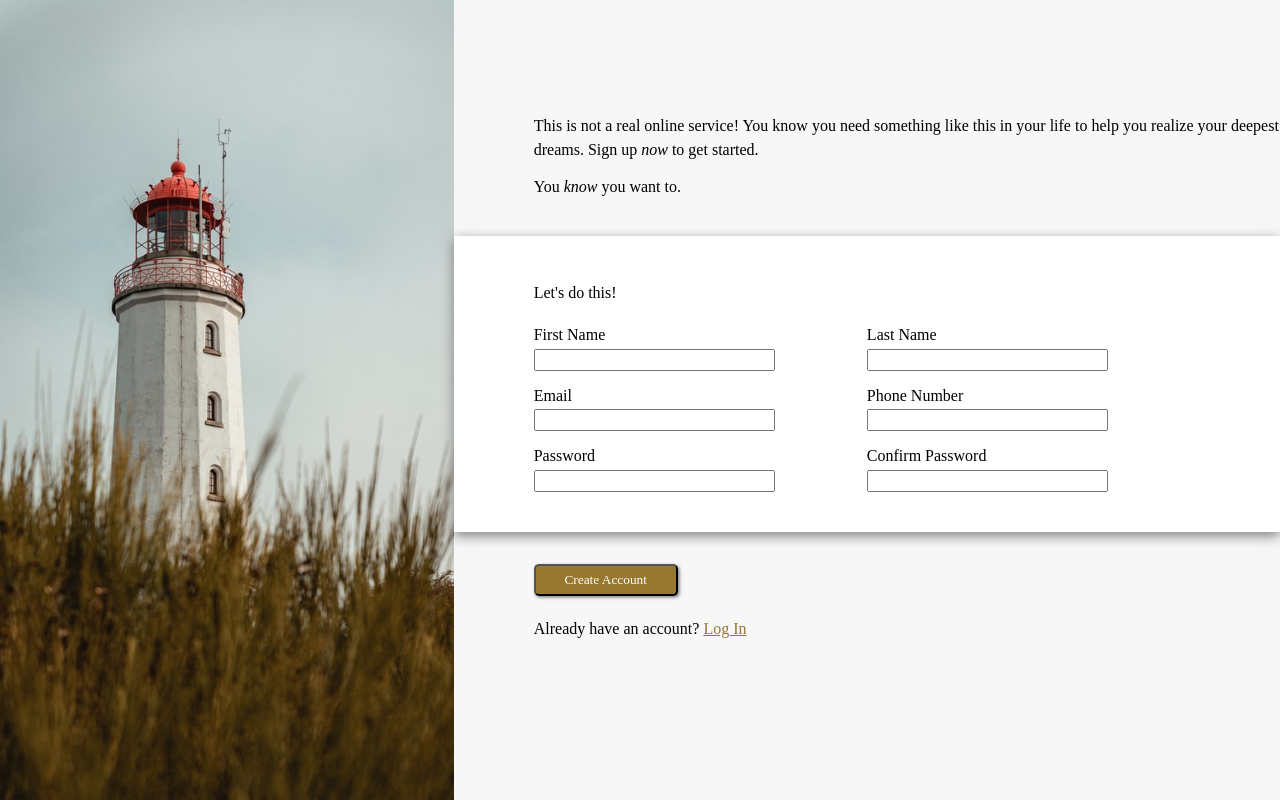
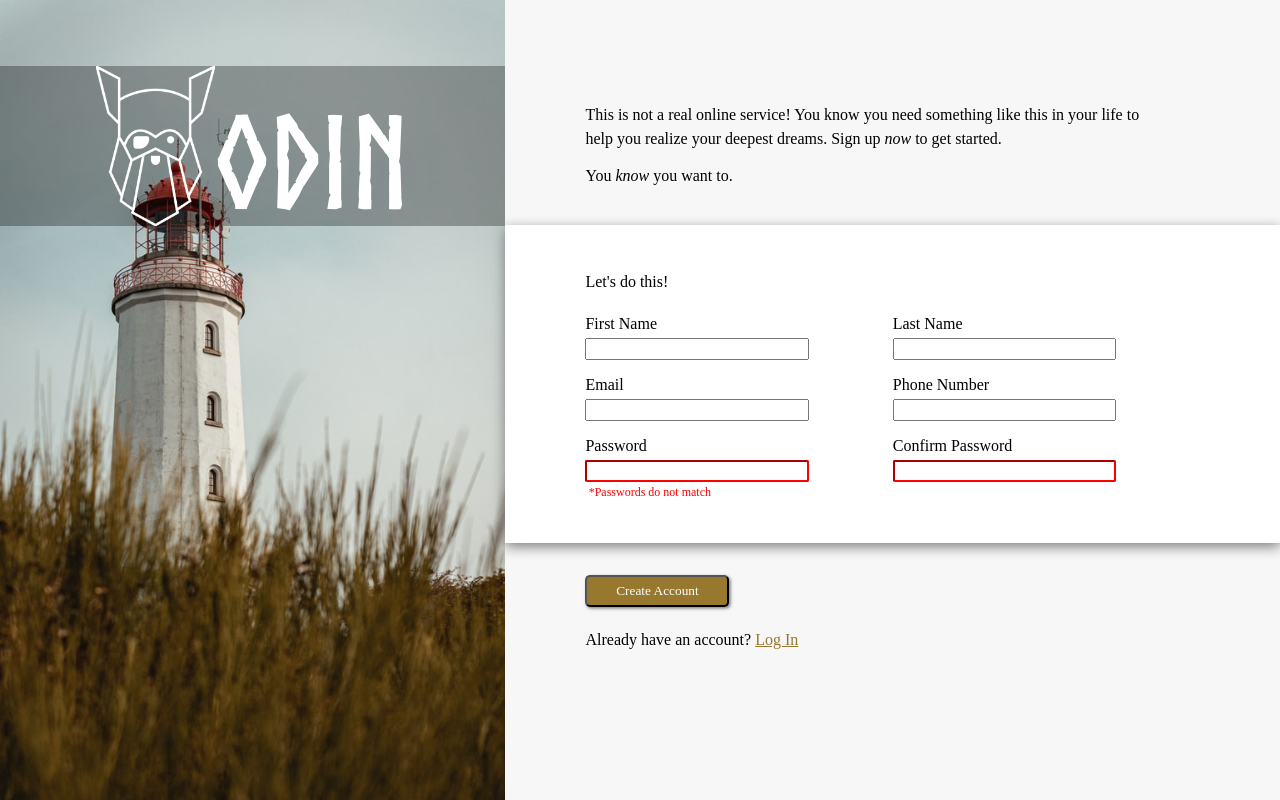
Before and after one commit to mjande/odin-sign-up-form, a plain HTML site: page index.html in a window 1280 px wide. Drawn offline with Linux system fonts and the light colour scheme; a web font is replaced by a local one.

Commit message:
Finalize styles and formatting

```diff
--- a/index.html
+++ b/index.html
@@ -25,7 +25,12 @@
         12. Side Banner
     -->
     <div class="container">
-        <div class="side"></div>
+        <div class="side">
+            <div class="logo">
+                <img src="img/odin-lined.png">
+                <p class="name">ODIN</p>
+            </div>
+        </div>
         <div class="main">
             <div class="main-header">
                 <p class="header-text">This is not a real online service! You know you need something like this in your life to help you realize your deepest dreams. Sign up <em>now</em> to get started.</p>
@@ -33,8 +38,6 @@
             </div>
             <form id="sign-up">
                 <p>Let's do this!</p>
-
-                <!-- <div class="name"> -->
                     <div>
                         <label for="first-name">First Name</label>
                         <input type="text" id="first-name" name="first-name">
@@ -44,9 +47,7 @@
                         <label for="last-name">Last Name</label>
                         <input type="text" id="last-name" name="last-name">
                     </div>
-                <!-- </div> -->
 
-                <!-- <div class="contact"> -->
                     <div>
                         <label for="email">Email</label>
                         <input type="email" id="email" name="email">
@@ -56,19 +57,17 @@
                         <label for="tel">Phone Number</label>
                         <input type="tel" id="tel" name="tel" pla>
                     </div>
-                <!-- </div> -->
 
-                <!-- <div class="password"> -->
                     <div>
                         <label for="pwd">Password</label>
-                        <input type="password" id="pwd" name="pwd">
+                        <input type="password" id="pwd" name="pwd" class="error">
+                        <p class="error-message">*Passwords do not match</p>
                     </div>
 
                     <div>
                         <label for="confirm-pwd">Confirm Password</label>
-                        <input type="password" id="confirm-pwd" name="confirm-pwd">
+                        <input type="password" id="confirm-pwd" name="confirm-pwd" class="error">
                     </div>
-                <!-- </div> -->
             </form>
 
             <button form="signup">Create Account</button>
--- a/styles.css
+++ b/styles.css
@@ -1,5 +1,10 @@
 * {
     font-family: 'BIZ UDPMincho', serif;
+}
+
+@font-face {
+    font-family: "Norse Bold";
+    src: url("Norse-Bold.otf")
 }
 
 body {
@@ -16,7 +21,7 @@ body {
 .side {
     background-image: url(img/philipp-deus-nx9Qd5NlNSs-unsplash.jpg);
     background-size: cover;
-    width: max(45%, 700px);
+    width: max(65%, 700px);
     height: 100vh;
 }
 
@@ -37,6 +42,7 @@ form {
 
 .header-text {
     line-height: 1.5rem;
+    padding-right: max(5rem, 20%);
 }
 
 form {
@@ -85,3 +91,47 @@ button {
 a {
     color: #98772e
 }
+
+img {
+    height: 10rem;
+    width: auto;
+}
+
+.logo {
+    background-color: rgba(0, 0, 0, 0.3);
+    display: flex;
+    align-items: center;
+    justify-content: center;
+    margin-top: 13%;
+}
+
+.name {
+    color: white;
+    font-size: 8rem;
+    margin: 0;
+    font-family: "Norse Bold", serif;
+    position: relative;
+    top: 1rem;
+}
+
+.error {
+    content: "*Passwords do not match";
+    border-color: red;
+    border-radius: 2px;
+    border-width: 2px;
+    border-style: inset;
+    padding: 1px 2px;
+}
+
+.error-message {
+    margin: .2rem;
+    font-size: 0.75rem;
+    color: red;
+    opacity: 1;
+}
+
+input:focus {
+    border: blue;
+    box-shadow: .1rem .1rem .2rem grey;
+    padding: 1px 2px;
+}
```
Also changed, not shown: Norse-Bold.otf (added), img/odin-lined.png (added), 1 other file.
